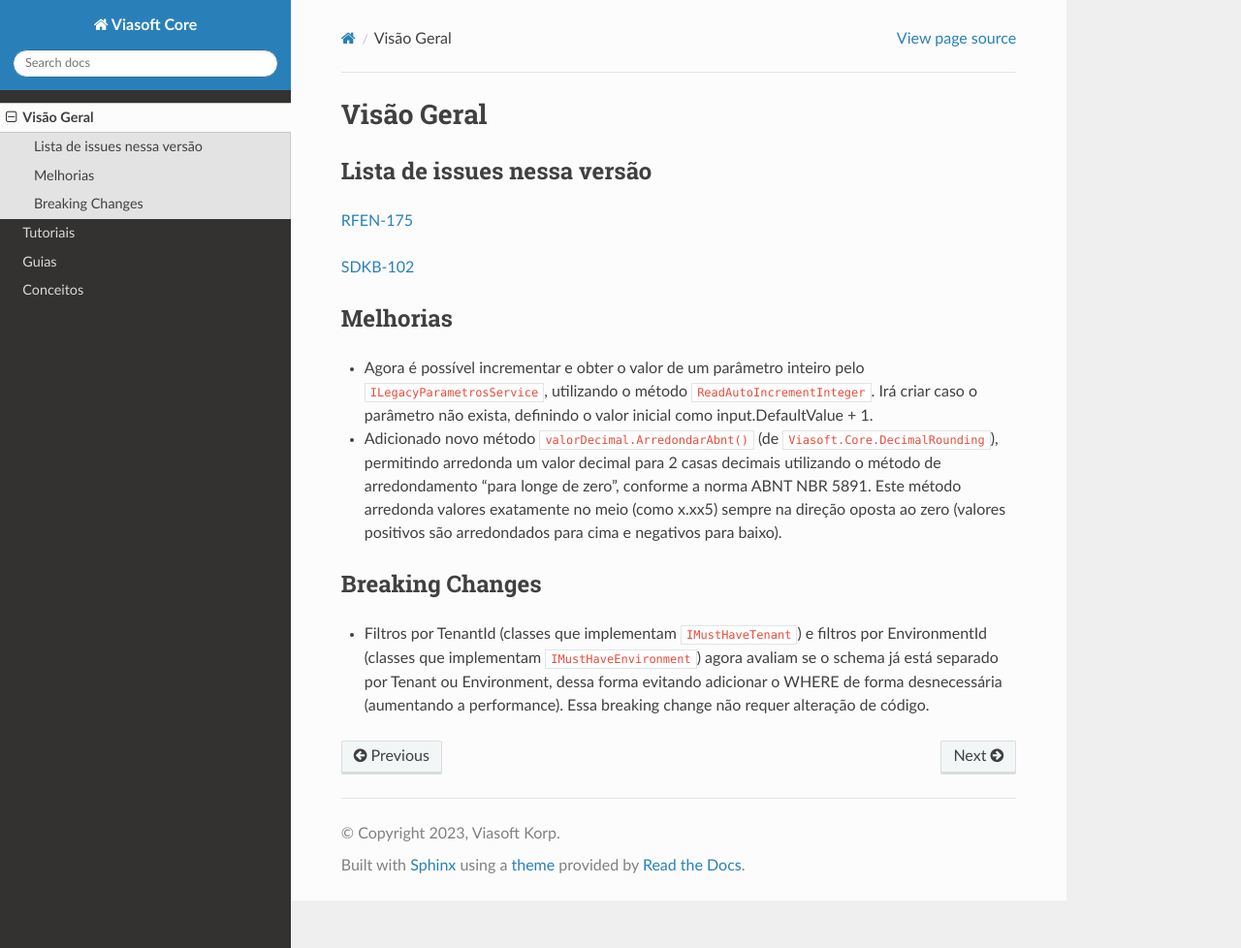
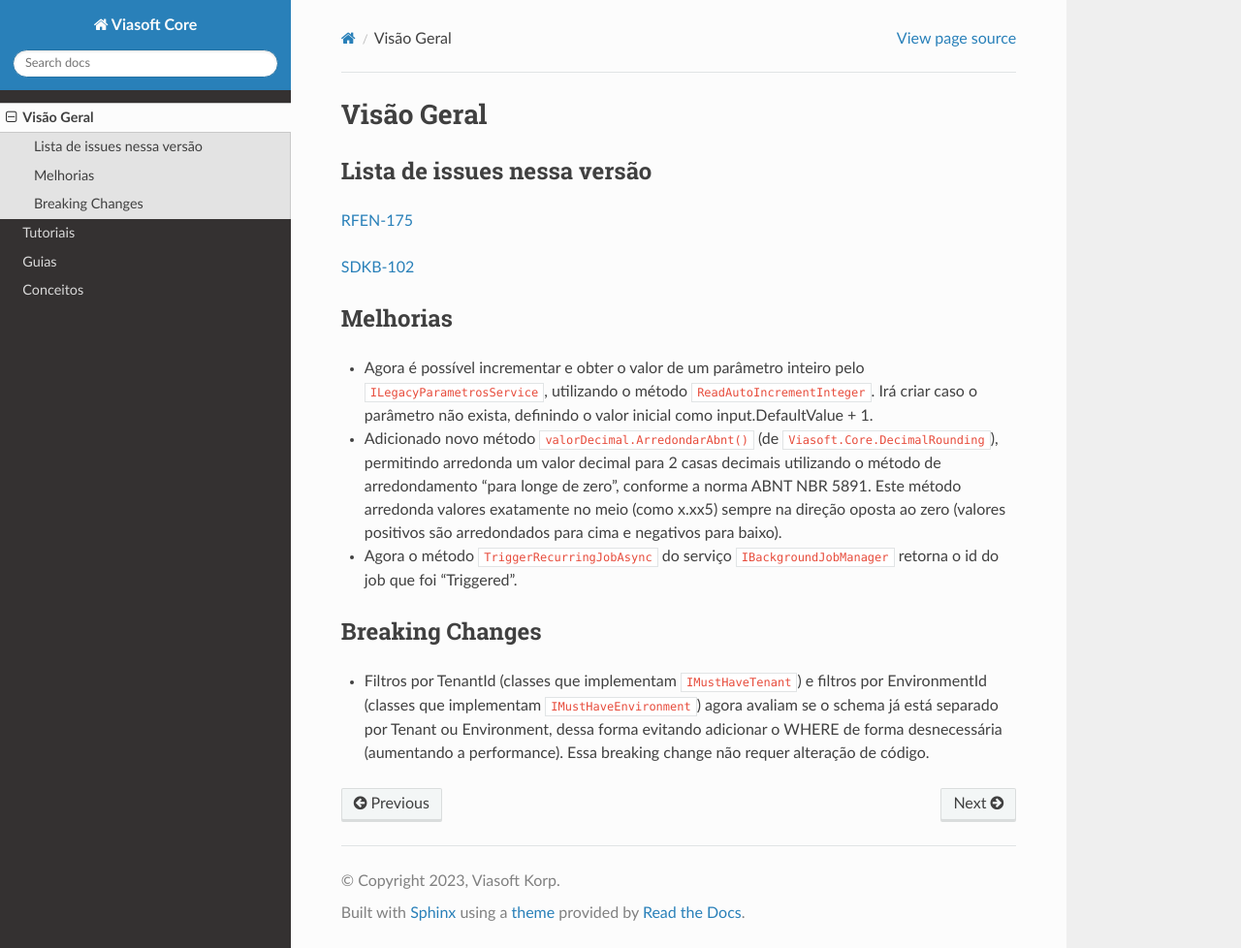
Before and after one commit to viasoftkorp/viasoft-core-docs, a Sphinx documentation site: the page built from docs/source/visao_geral.rst, in a window 1280 px wide and 978 px high. Shown: the whole window at 97% size. Built offline with Sphinx 7.4.7 and the Read the Docs theme 3.1.0, drawn with Linux system fonts in a browser that asks for light colours.

Commit message:
Implementada documentação (#8)
* Implementada documentação

* Update visao_geral.rst

```diff
--- a/docs/source/visao_geral.rst
+++ b/docs/source/visao_geral.rst
@@ -17,6 +17,8 @@ Melhorias
 * Agora é possível incrementar e obter o valor de um parâmetro inteiro pelo ``ILegacyParametrosService``, utilizando o método ``ReadAutoIncrementInteger``. Irá criar caso o parâmetro não exista, definindo o valor inicial como input.DefaultValue + 1.
 * Adicionado novo método ``valorDecimal.ArredondarAbnt()`` (de ``Viasoft.Core.DecimalRounding``), permitindo arredonda um valor decimal para 2 casas decimais utilizando o método de arredondamento "para longe de zero", conforme a norma ABNT NBR 5891. Este método arredonda valores exatamente no meio (como x.xx5) sempre  na direção oposta ao zero (valores positivos são arredondados para cima e negativos para baixo).
 
+* Agora o método ``TriggerRecurringJobAsync`` do serviço ``IBackgroundJobManager`` retorna o id do job que foi "Triggered".
+
 Breaking Changes
 ----------------
 
```
